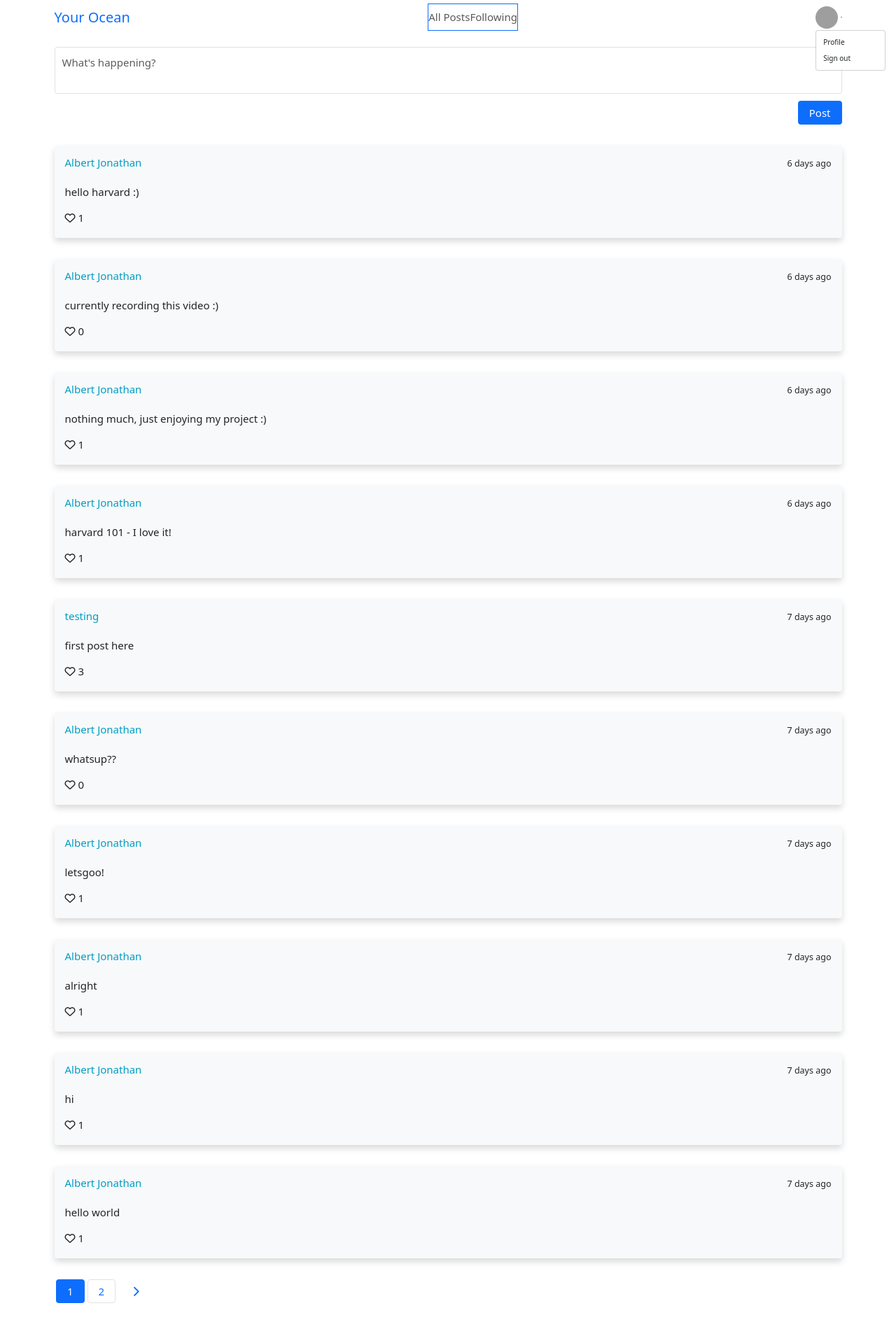
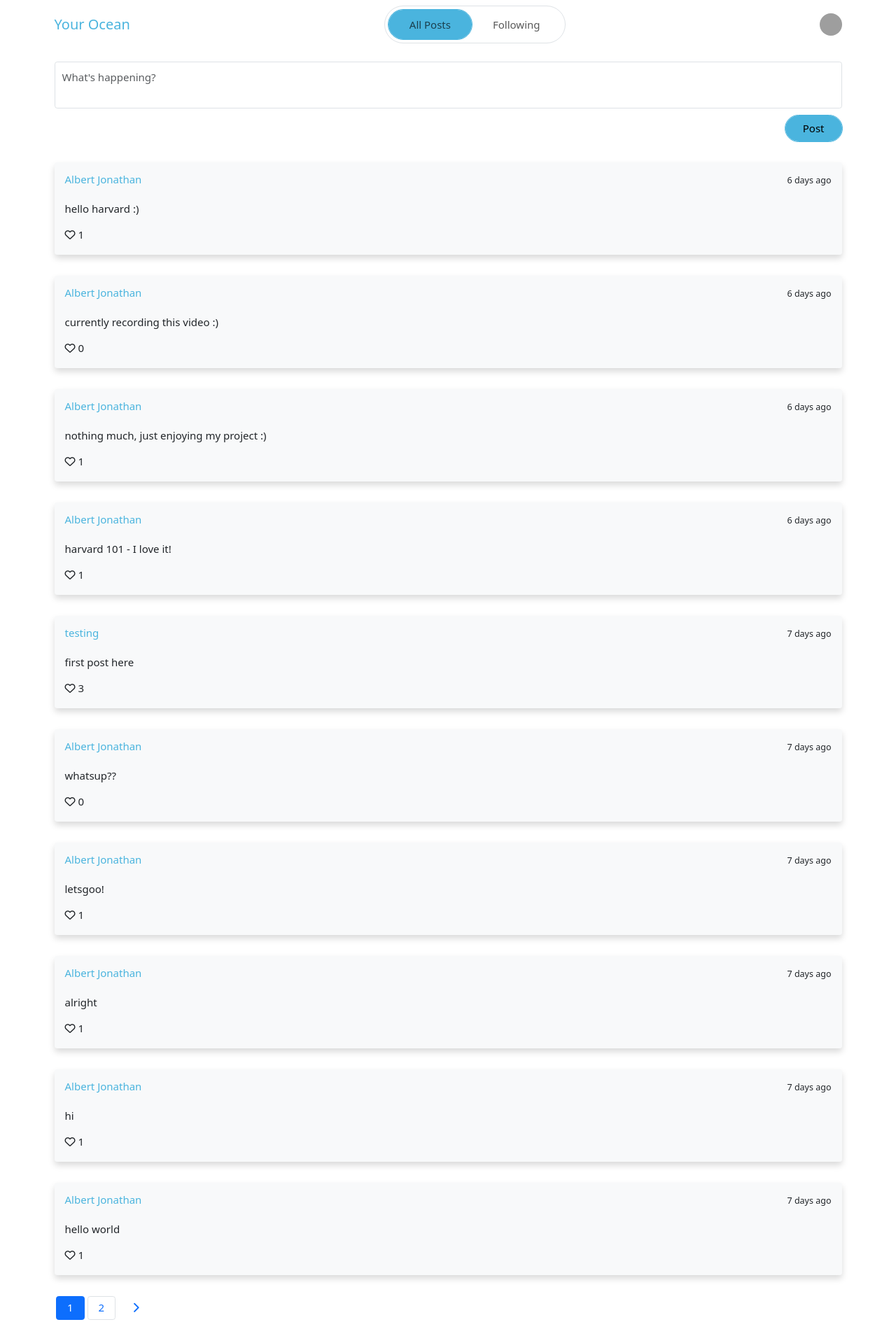
Before and after one commit to repsandcode/yourocean, a Django app: page / in a window 1280 px wide. Shown: the whole page at 70% size. Before the commit the page ends 1862 px from the top, so only its background shows below. Run offline with Django 3.2, Linux system fonts and the light colour scheme; a user stored in the database is signed in; data comes from the database, SQL or seed files in the repository; both versions use the stored data as it was after the commit; some libraries are stand-ins or nearby versions; grey boxes are pictures that could not be loaded.

Commit message:
update header and colors

```diff
--- a/network/static/network/main.js
+++ b/network/static/network/main.js
@@ -4,23 +4,22 @@ document.addEventListener("DOMContentLoaded", function () {
     .addEventListener("click", () => view_posts("all"));
 
   document
-    .querySelector("#all-posts")
+    .querySelector("#all")
     .addEventListener("click", () => view_posts("all"));
 
   document
     .querySelector("#following")
     .addEventListener("click", () => view_posts("following"));
 
-  document
-    .querySelector("#username")
-    .addEventListener("click", () => view_profile);
+  document.querySelector("#username").addEventListener("click", view_profile);
 
   view_posts("all");
 });
 
 function view_posts(view, page_num = 1) {
   document.querySelector("#user-profile").style.display = "none";
-  document.querySelector("#post-form").style.display = "";
+  document.querySelector("#view-box").style.display = "block";
+  document.querySelector("#post-form").style.display = "block";
   document.querySelector("#post-form").onsubmit = create_post;
 
   // Adjust the height of the textarea based on its content
@@ -31,10 +30,19 @@ function view_posts(view, page_num = 1) {
       this.style.height = this.scrollHeight + "px";
     });
 
+  if (view === "all") {
+    document.querySelector("#all").classList.add("view-box");
+    document.querySelector("#following").classList.remove("view-box");
+  } else {
+    document.querySelector("#all").classList.remove("view-box");
+    document.querySelector("#following").classList.add("view-box");
+  }
+
   fetch_posts(view, page_num);
 }
 
 function view_profile() {
+  document.querySelector("#view-box").style.display = "none";
   document.querySelector("#post-form").style.display = "none";
 
   let username = this.innerHTML;
--- a/network/static/network/styles.css
+++ b/network/static/network/styles.css
@@ -5,7 +5,8 @@
 }
 
 :root {
-  --username: rgb(0, 157, 196);
+  --body: #def3f6;
+  --light-blue: #4ab4de;
   --like: rgb(255, 105, 97);
 }
 
@@ -29,8 +30,29 @@ html {
   cursor: pointer;
 }
 
+.nav-height {
+  min-height: 60px;
+  height: 70px;
+}
+
+.logo {
+  color: var(--light-blue);
+}
+
+.view-box {
+  outline: 1px solid var(--light-blue);
+  background: var(--light-blue);
+}
+
+.post-btn {
+  background: var(--light-blue);
+  border: none;
+  outline: 1px solid var(--light-blue);
+  padding: 5px 25px;
+}
+
 .username {
-  color: var(--username);
+  color: var(--light-blue);
 }
 
 .username:hover {
--- a/network/templates/network/index.html
+++ b/network/templates/network/index.html
@@ -9,7 +9,7 @@
         <textarea class="form-control p-3 fs-4 mb-3 post-content" id="post-content" placeholder="What's happening?"
             required></textarea>
         <div class="d-flex justify-content-end">
-            <input type="submit" class="btn btn-primary px-4 py-2 fs-4" value="Post" />
+            <input type="submit" class="post-btn rounded-pill fs-4" value="Post" />
         </div>
     </form>
 
--- a/network/templates/network/layout.html
+++ b/network/templates/network/layout.html
@@ -15,38 +15,36 @@
 <body>
     <div class="container-lg">
         {% block nav %}
-        <nav class="navbar mb-4 d-flex justify-space-between">
-            <a class="pointer display-6 fs-2 text-decoration-none" id="logo">Your Ocean</a>
+        <header class="mb-4">
+            <nav class="navbar flex justify-space-between nav-height">
+                <a class="logo pointer display-6 fs-2 text-decoration-none" id="logo">Your Ocean</a>
 
-            <div class="border border-primary">
+                <div class="border p-2 rounded-pill" id="view-box">
                     <ul class="navbar-nav mr-auto fs-4 flex-row">
-                    <li class="nav-item">
-                        <a class="nav-link pointer" id="all-posts">All Posts</a>
+                        <li class="px-5 py-1 rounded-pill" id="all">
+                            <a class="nav-link pointer">All Posts</a>
                         </li>
-                    <li class="nav-item">
-                        <a class="nav-link pointer" id="following">Following</a>
+                        <li class="px-5 py-1 rounded-pill" id="following">
+                            <a class="nav-link pointer">Following</a>
                         </li>
                     </ul>
                 </div>
 
-            <div class="dropdown text-end">
-                <a href="#" class="d-block link-body-emphasis text-decoration-none dropdown-toggle show"
-                    data-bs-toggle="dropdown" aria-expanded="true">
+                <div class="dropdown">
+                    <a href="#" class="d-block link-body-emphasis text-decoration-none" data-bs-toggle="dropdown"
+                        aria-expanded="false">
                         <img src="https://github.com/mdo.png" alt="mdo" width="32" height="32" class="rounded-circle">
                     </a>
-                <ul class="dropdown-menu text-small show" data-popper-placement="bottom-start"
-                    style="inset: 0px auto auto 0px; margin: 0px; transform: translate3d(0px, 34px, 0px);">
-
+                    <ul class="dropdown-menu">
                         <li><a class="dropdown-item pointer" id="username" data-username="{{user.username}}">Profile</a>
                         </li>
                         <li><a class="dropdown-item pointer" href="{% url 'logout' %}">Sign out</a></li>
-
                         <!-- <li><a class="dropdown-item pointer" href="{% url 'login' %}">Sign in</a></li>
                     <li><a class="dropdown-item pointer" href="{% url 'register' %}">Register</a></li> -->
-
                     </ul>
                 </div>
             </nav>
+        </header>
         {% endblock %}
 
         {% block body %}
```
Also changed, not shown: db.sqlite3. Lines whose indentation alone changed are shown as unchanged.
